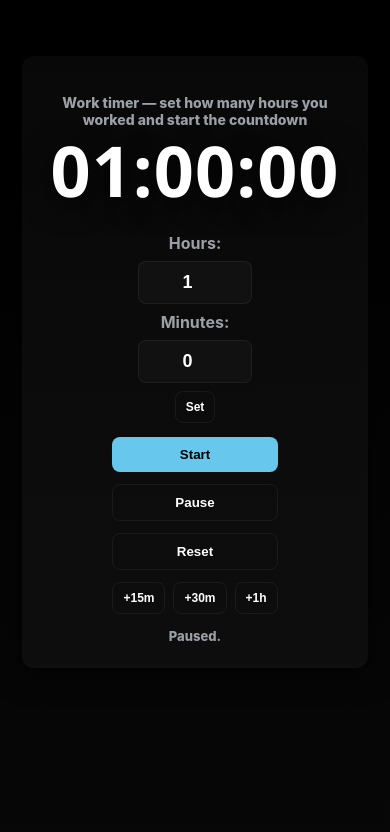
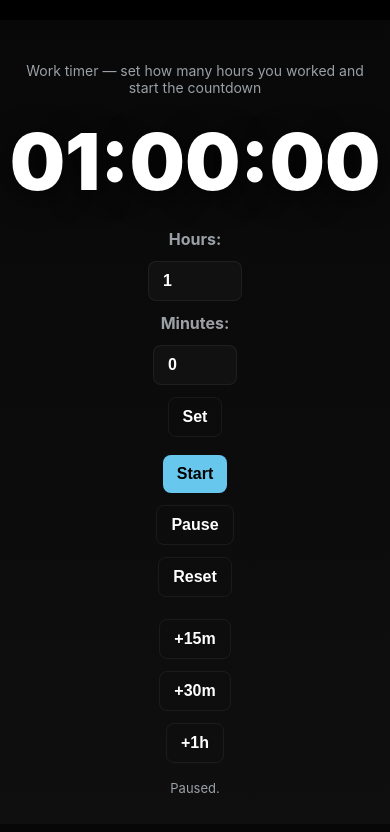
Before and after one commit to thewhitewolf09/work-timer, a plain HTML site: page index.html in a window 390 px wide. Drawn offline with Linux system fonts and the light colour scheme.

Commit message:
first commit

```diff
--- a/index.html
+++ b/index.html
@@ -5,136 +5,111 @@
   <meta name="viewport" content="width=device-width,initial-scale=1" />
   <title>Work Timer</title>
   <style>
-    :root{--bg:#000;--fg:#fff;--muted:#9aa0a6;--accent:#67C7ED}
-    html,body{height:100%;margin:0;padding:0;}
-    body{
-      background:linear-gradient(180deg,#000 0%, #070707 100%);
-      color:var(--fg);
+    :root { --bg: #000; --fg: #fff; --muted: #9aa0a6; --accent: #67C7ED; }
+    html, body { height: 100%; margin: 0; padding: 0; }
+    body {
+      background: linear-gradient(180deg, #000 0%, #070707 100%);
+      color: var(--fg);
       font-family: Inter, ui-sans-serif, system-ui, -apple-system, "Helvetica Neue", Arial;
-      -webkit-font-smoothing:antialiased;
-      -moz-osx-font-smoothing:grayscale;
-      display:flex;align-items:center;justify-content:center;flex-direction:column;
-      padding:24px;
-      box-sizing:border-box;
-    }
-    .card{
-      width:min(880px,96%);
-      background:transparent;
-      text-align:center;
-      border-radius:14px;
-      padding:28px;
-      box-sizing:border-box;
-      display:flex;
-      flex-direction:column;
-      align-items:center;
-      justify-content:center;
+      -webkit-font-smoothing: antialiased;
+      -moz-osx-font-smoothing: grayscale;
+      display: flex;
+      align-items: center;
+      justify-content: center;
+      flex-direction: column;
+      box-sizing: border-box;
+      overflow: hidden;
     }
 
-    .clock{
-      font-weight:800;
-      color:var(--fg);
-      background:rgba(255,255,255,0.03);
-      padding:40px 30px;
-      border-radius:12px;
-      display:flex;
-      flex-direction:column;
-      align-items:center;
-      justify-content:center;
-      width:100%;
-      max-width:520px;
-      box-shadow:0 6px 30px rgba(0,0,0,0.6), inset 0 -2px 6px rgba(255,255,255,0.02);
+    .card {
+      width: 100%;
+      height: 100%;
+      display: flex;
+      flex-direction: column;
+      align-items: center;
+      justify-content: center;
+      background: transparent;
+      padding: 20px;
+      box-sizing: border-box;
     }
 
-    .time{
-      font-size:clamp(48px,12vw,120px);
-      line-height:0.92;
-      letter-spacing:1px;
-      font-weight:900;
-      color:var(--fg);
-      text-shadow:0 6px 30px rgba(0,0,0,0.8);
-      margin:0 0 12px 0;
-      font-family: 'Segoe UI', Roboto, Inter, system-ui, -apple-system;
-      text-align:center;
+    .clock {
+      display: flex;
+      flex-direction: column;
+      align-items: center;
+      justify-content: center;
+      text-align: center;
+      width: 100%;
+      height: 100%;
+      padding: 20px;
+      box-sizing: border-box;
+      background: rgba(255,255,255,0.03);
+      border-radius: 0;
     }
 
-    .label{font-size:14px;color:var(--muted);margin-bottom:10px;text-align:center;}
-
-    .controls{
-      display:flex;gap:10px;justify-content:center;flex-wrap:wrap;margin-top:14px;
-      flex-direction:row;
+    .time {
+      font-size: clamp(48px, 14vw, 120px);
+      font-weight: 900;
+      line-height: 1;
+      color: var(--fg);
+      text-shadow: 0 6px 30px rgba(0,0,0,0.8);
+      margin: 10px 0;
     }
 
-    button, input[type=number]{
-      background:#111;
-      color:var(--fg);
-      border:1px solid rgba(255,255,255,0.06);
-      padding:10px 14px;border-radius:8px;font-weight:700;cursor:pointer;
+    .label { font-size: 14px; color: var(--muted); margin-bottom: 10px; }
+
+    .set-area, .controls, .quick {
+      display: flex;
+      justify-content: center;
+      align-items: center;
+      flex-wrap: wrap;
+      gap: 10px;
+      margin-top: 10px;
     }
 
-    button.primary{background:var(--accent);color:#010101;border:none}
-    button.ghost{background:transparent;border:1px solid rgba(255,255,255,0.06)}
-
-    .set-area{display:flex;gap:8px;align-items:center;justify-content:center;margin-top:18px;flex-wrap:wrap;}
-    .set-area input{width:84px;text-align:center;font-size:18px}
-    .small{font-size:12px;padding:8px 10px}
-
-    .quick{display:flex;gap:8px;flex-wrap:wrap;justify-content:center;}
-    .meta{margin-top:14px;color:var(--muted);font-size:13px;text-align:center;}
-
-    @media (max-width:800px) and (orientation:landscape){
-      body{
-        flex-direction:row;
-        justify-content:space-around;
-        align-items:center;
-        padding:10px;
-      }
-      .card{
-        flex-direction:column;
-        align-items:center;
-        justify-content:center;
-        width:auto;
-      }
-      .clock{
-        flex-direction:column;
-        align-items:center;
-        justify-content:center;
-        width:100%;
-        max-width:none;
-      }
-      .set-area, .controls, .quick{
-        flex-direction:column;
-        align-items:center;
-      }
+    button, input[type=number] {
+      background: #111;
+      color: var(--fg);
+      border: 1px solid rgba(255,255,255,0.06);
+      padding: 10px 14px;
+      border-radius: 8px;
+      font-weight: 700;
+      cursor: pointer;
     }
 
-    @media (max-width:600px) and (orientation:portrait){
-      body{
-        flex-direction:column;
-        justify-content:flex-start;
-        padding-top:40px;
-      }
-      .card{
-        width:100%;
-        padding:16px;
-      }
-      .clock{
-        padding:24px 18px;
-        width:100%;
-      }
-      .time{font-size:clamp(36px,18vw,72px)}
-      .set-area{flex-direction:column;align-items:center;}
-      .controls{flex-direction:column;gap:12px;}
-      .quick{justify-content:center;}
+    button.primary { background: var(--accent); color: #010101; border: none; }
+    button.ghost { background: transparent; border: 1px solid rgba(255,255,255,0.06); }
+
+    .meta { color: var(--muted); font-size: 13px; text-align: center; margin-top: 10px; }
+
+    /* Landscape Mobile: Fullscreen, vertical stacking */
+    @media (max-width: 900px) and (orientation: landscape) {
+      html, body { height: 100vh; overflow: hidden; }
+      .card, .clock { height: 100vh; width: 100vw; border-radius: 0; }
+      .clock { flex-direction: column; justify-content: space-evenly; }
+      .time { font-size: clamp(48px, 18vw, 140px); }
+      .set-area, .controls, .quick { flex-direction: column; gap: 14px; }
+      button, input[type=number] { font-size: 16px; }
+    }
+
+    /* Portrait Mobile */
+    @media (max-width: 600px) and (orientation: portrait) {
+      html, body { height: 100vh; overflow: hidden; }
+      .card, .clock { height: 100vh; width: 100vw; border-radius: 0; }
+      .clock { justify-content: space-evenly; }
+      .time { font-size: clamp(48px, 20vw, 120px); }
+      .set-area, .controls, .quick { flex-direction: column; gap: 12px; }
+      button, input[type=number] { font-size: 16px; }
     }
   </style>
 </head>
 <body>
-  <main class="card" role="main">
+  <main class="card">
     <div class="clock" aria-live="polite">
       <p class="label">Work timer — set how many hours you worked and start the countdown</p>
       <div id="display" class="time">00:00:00</div>
 
-      <div class="set-area" aria-hidden="false">
+      <div class="set-area">
         <label style="color:var(--muted);font-weight:700;">Hours:</label>
         <input id="hours" type="number" min="0" max="999" value="1" />
         <label style="color:var(--muted);font-weight:700;">Minutes:</label>
@@ -170,12 +145,9 @@
     const add60 = document.getElementById('add60');
     const status = document.getElementById('status');
 
-    let duration = 0;
-    let remaining = 0;
-    let timer = null;
-    let running = false;
+    let duration = 0, remaining = 0, timer = null, running = false;
 
-    function fmt(s){
+    function fmt(s) {
       s = Math.max(0, Math.floor(s));
       const hh = String(Math.floor(s/3600)).padStart(2,'0');
       const mm = String(Math.floor((s%3600)/60)).padStart(2,'0');
@@ -183,14 +155,12 @@
       return `${hh}:${mm}:${ss}`;
     }
 
-    function render(){
+    function render() {
       display.textContent = fmt(remaining);
-      if(!running && remaining === 0) status.textContent = 'Ready — set a duration and press Start.';
-      else if(!running) status.textContent = 'Paused.';
-      else status.textContent = 'Running...';
+      status.textContent = !running && remaining === 0 ? 'Ready — set a duration and press Start.' : running ? 'Running...' : 'Paused.';
     }
 
-    function setDurationFromInputs(){
+    function setDurationFromInputs() {
       const h = parseInt(hoursInput.value) || 0;
       const m = parseInt(minutesInput.value) || 0;
       duration = h*3600 + m*60;
@@ -198,82 +168,79 @@
       render();
     }
 
-    setBtn.addEventListener('click', ()=>{
+    setBtn.addEventListener('click', () => {
       setDurationFromInputs();
       running = false;
       clearInterval(timer);
       timer = null;
     });
 
-    startBtn.addEventListener('click', ()=>{
-      if(remaining <= 0){
+    startBtn.addEventListener('click', () => {
+      if (remaining <= 0) {
         setDurationFromInputs();
-        if(remaining <= 0){
-          status.textContent = 'Set a duration greater than 0.';return;
+        if (remaining <= 0) {
+          status.textContent = 'Set a duration greater than 0.';
+          return;
         }
       }
-      if(running) return;
+      if (running) return;
       running = true;
       status.textContent = 'Running...';
-      const startTs = Date.now();
-      let last = startTs;
-      timer = setInterval(()=>{
+      let last = Date.now();
+      timer = setInterval(() => {
         const now = Date.now();
-        const dt = Math.round((now - last)/1000);
-        if(dt>0) {
+        const dt = Math.round((now - last) / 1000);
+        if (dt > 0) {
           remaining -= dt;
           last = now;
         }
-        if(remaining <= 0){
+        if (remaining <= 0) {
           remaining = 0; render();
-          clearInterval(timer); timer = null; running=false;
+          clearInterval(timer); timer = null; running = false;
           status.textContent = 'Done — timer reached zero.';
           flashDone();
-        } else {
-          render();
-        }
+        } else render();
       }, 250);
     });
 
-    pauseBtn.addEventListener('click', ()=>{
-      if(timer) clearInterval(timer);
-      timer = null; running = false; render();
-    });
+    pauseBtn.addEventListener('click', () => { clearInterval(timer); timer = null; running = false; render(); });
+    resetBtn.addEventListener('click', () => { clearInterval(timer); timer = null; running = false; remaining = duration; render(); });
+    add15.addEventListener('click', () => { remaining += 900; duration += 900; render(); });
+    add30.addEventListener('click', () => { remaining += 1800; duration += 1800; render(); });
+    add60.addEventListener('click', () => { remaining += 3600; duration += 3600; render(); });
 
-    resetBtn.addEventListener('click', ()=>{
-      if(timer) clearInterval(timer);
-      timer = null; running=false; remaining = duration; render();
-    });
-
-    add15.addEventListener('click', ()=>{ remaining += 15*60; duration += 15*60; render(); });
-    add30.addEventListener('click', ()=>{ remaining += 30*60; duration += 30*60; render(); });
-    add60.addEventListener('click', ()=>{ remaining += 60*60; duration += 60*60; render(); });
-
-    function flashDone(){
+    function flashDone() {
       const orig = display.style.color;
-      let t=0;
-      const id = setInterval(()=>{
-        display.style.color = t%2? '#000' : '#fff';
-        display.style.background = t%2? '#fff' : 'transparent';
-        t++; if(t>6){clearInterval(id); display.style.color=orig; display.style.background='transparent';}
-      },180);
-      try{
-        const ctx = new (window.AudioContext||window.webkitAudioContext)();
+      let t = 0;
+      const id = setInterval(() => {
+        display.style.color = t % 2 ? '#000' : '#fff';
+        display.style.background = t % 2 ? '#fff' : 'transparent';
+        t++;
+        if (t > 6) {
+          clearInterval(id);
+          display.style.color = orig;
+          display.style.background = 'transparent';
+        }
+      }, 180);
+      try {
+        const ctx = new (window.AudioContext || window.webkitAudioContext)();
         const o = ctx.createOscillator();
         const g = ctx.createGain();
-        o.type='sine'; o.frequency.value=880; g.gain.value=0.02; o.connect(g); g.connect(ctx.destination); o.start(); setTimeout(()=>{o.stop();ctx.close();},280);
-      }catch(e){}
+        o.type = 'sine';
+        o.frequency.value = 880;
+        g.gain.value = 0.02;
+        o.connect(g);
+        g.connect(ctx.destination);
+        o.start();
+        setTimeout(() => { o.stop(); ctx.close(); }, 280);
+      } catch(e) {}
     }
 
-    (function init(){
-      setDurationFromInputs();
-      render();
-    })();
-
-    window.addEventListener('keydown',(e)=>{
-      if(e.code === 'Space'){ e.preventDefault(); if(running) pauseBtn.click(); else startBtn.click(); }
-      if(e.key === 'r' || e.key === 'R') resetBtn.click();
-      if(e.key === '+') add15.click();
+    (function init() { setDurationFromInputs(); render(); })();
+    window.addEventListener('keydown', e => {
+      if (e.code === 'Space') { e.preventDefault(); if (running) pauseBtn.click(); else startBtn.click(); }
+      if (e.key === 'r' || e.key === 'R') resetBtn.click();
+      if (e.key === '+') add15.click();
     });
   </script>
 </body>
```
